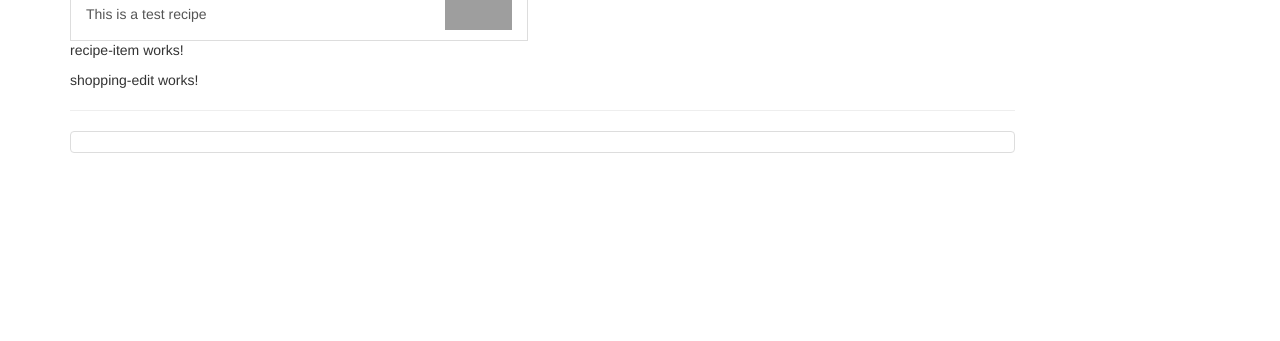
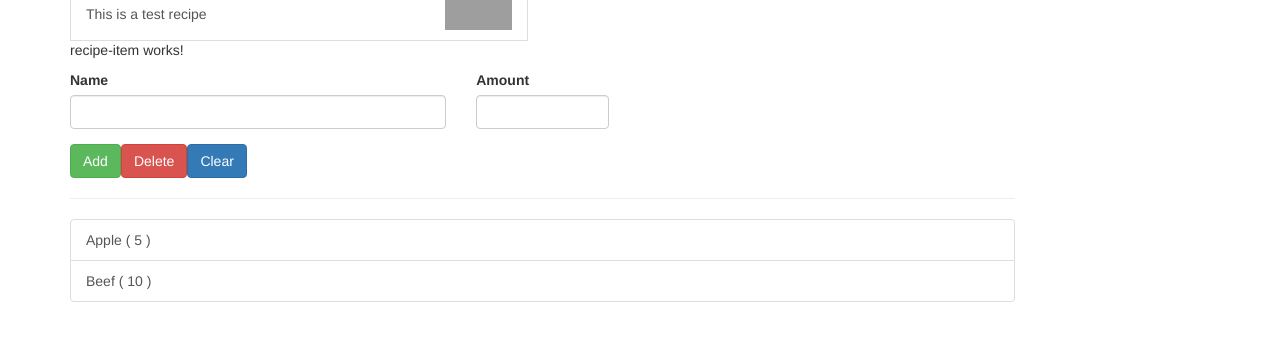
Before and after one commit to efroChang/angular-6-recipe-book-project, an Angular app: page / in a window 1280 px wide. Shown: the part 299-640 px from the top of the page. Built offline with nearby package versions, Linux system fonts and the light colour scheme; grey boxes are pictures that could not be loaded.

Commit message:
Shopping Edit page

```diff
--- a/src/app/shopping-list/shopping-edit/shopping-edit.component.html
+++ b/src/app/shopping-list/shopping-edit/shopping-edit.component.html
@@ -1,3 +1,29 @@
-<p>
-  shopping-edit works!
-</p>
+<div class="row">
+  <div class="col-xs-12">
+    <form>
+      <!-- Text Field Row -->
+      <div class="row">
+
+        <div class="col-sm-5 form-group">
+          <label for="name">Name</label>
+          <input type="text" id="name" class="form-control">
+        </div>
+
+        <div class="col-sm-2 form-group">
+          <label for="amount">Amount</label>
+          <input type="number" id="amount" class="form-control">
+        </div>
+      </div>
+
+      <!-- Button Row -->
+      <div class="row">
+        <div class="col-xs-12">
+          <button class="btn btn-success" type="submit">Add</button>
+          <button class="btn btn-danger" type="button">Delete</button>
+          <button class="btn btn-primary" type="button">Clear</button>
+        </div>
+      </div>
+
+    </form>
+  </div>
+</div>
--- a/src/app/shopping-list/shopping-list.component.html
+++ b/src/app/shopping-list/shopping-list.component.html
@@ -3,7 +3,13 @@
     <app-shopping-edit></app-shopping-edit>
     <hr>
     <ul class="list-group">
-      <a class="list-group-item" style="cursor: pointer"></a>
+      <a
+        class="list-group-item"
+        style="cursor: pointer"
+        *ngFor="let ingredient of ingredients"
+      >
+        {{ ingredient.name }} ( {{ ingredient.amount }} )
+      </a>
     </ul>
   </div>
 </div>
--- a/src/app/shopping-list/shopping-list.component.ts
+++ b/src/app/shopping-list/shopping-list.component.ts
@@ -1,4 +1,6 @@
 import { Component, OnInit } from '@angular/core';
+
+import { Ingredient } from '../shared/ingredient.model';
 
 @Component({
   selector: 'app-shopping-list',
@@ -7,6 +9,12 @@ import { Component, OnInit } from '@angular/core';
 })
 export class ShoppingListComponent implements OnInit {
 
+  ingredients: Ingredient[] =
+  [
+    new Ingredient('Apple', 5),
+    new Ingredient('Beef', 10)
+  ];
+
   constructor() { }
 
   ngOnInit() {
```
